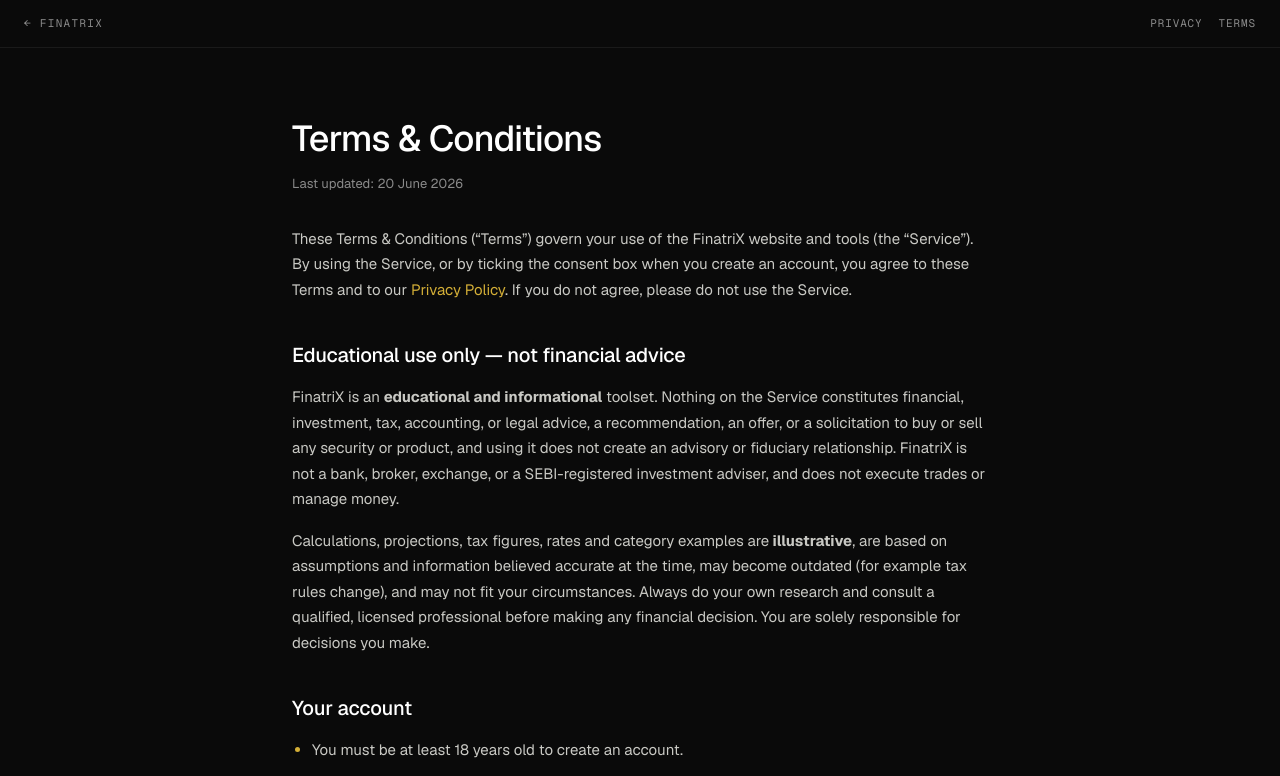
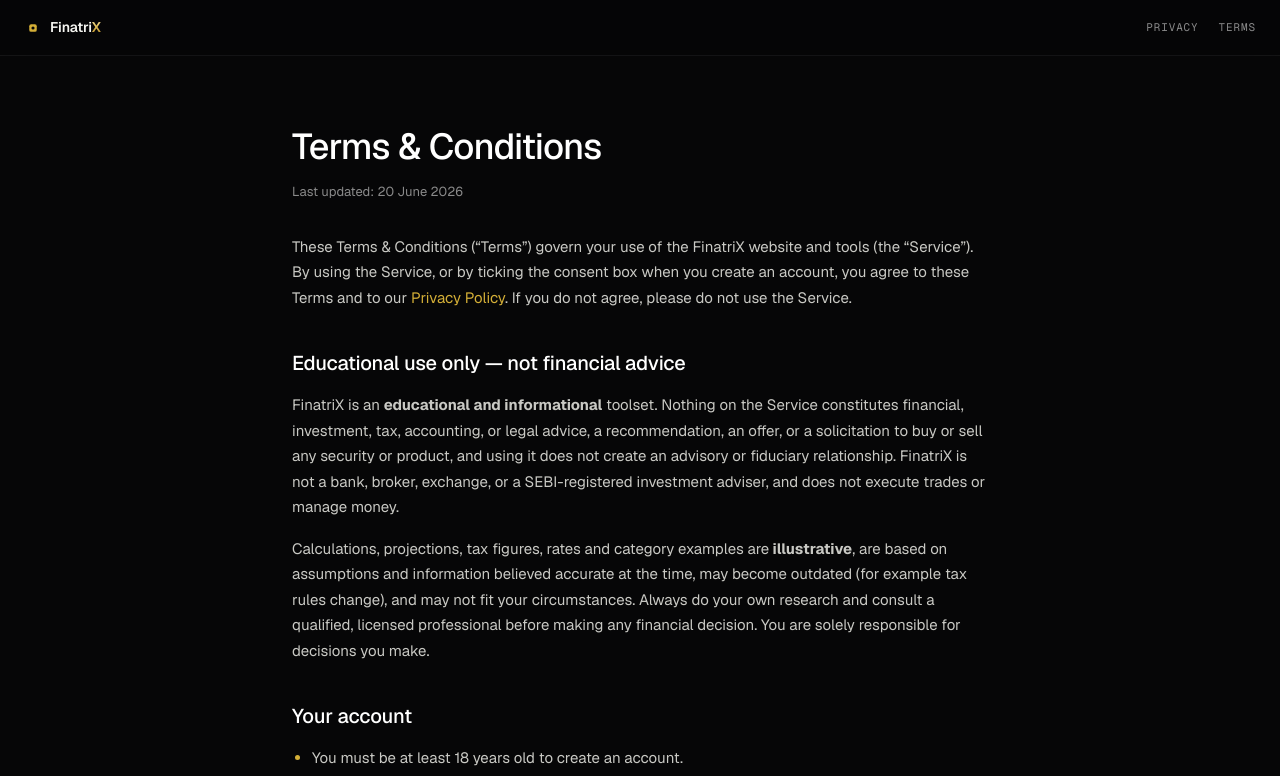
Before and after one commit to Finatrix/finatrix-kimi-agent, a React (Vite) app: page /terms in a window 1280 px wide. Shown: the top 776 px of the page. Built offline with nearby package versions, Linux system fonts and the light colour scheme; no server answers.

Commit message:
V3 review: unify legal-page + 404 branding, consistent profile sign-out button

```diff
--- a/src/components/LegalPage.tsx
+++ b/src/components/LegalPage.tsx
@@ -11,19 +11,22 @@
   children: ReactNode;
 }) {
   return (
-    <div className="min-h-screen bg-[#0A0A0A] text-[#E8E8E3]">
-      <header className="sticky top-0 z-50 flex items-center justify-between h-12 px-4 sm:px-6 bg-[#0A0A0A] border-b border-[#1A1A1A]">
-        <Link
-          to="/"
-          className="font-mono text-[11px] uppercase tracking-[0.12em] text-[#8A8A8A] hover:text-[#F5F5F0] transition-colors"
-        >
-          ← FinatriX
+    <div className="min-h-screen bg-[#060607] text-[#E8E8E3]">
+      <header className="sticky top-0 z-50 flex items-center justify-between h-14 px-4 sm:px-6 bg-[#060607]/80 backdrop-blur-[14px] border-b border-white/[0.06]">
+        <Link to="/" aria-label="FinatriX home" className="flex items-center gap-2 group">
+          <svg width="18" height="18" viewBox="0 0 24 24" aria-hidden="true">
+            <rect x="7" y="7" width="10" height="10" rx="2.5" fill="#D4AF37" />
+            <circle cx="12" cy="12" r="2.1" fill="#060607" />
+          </svg>
+          <span className="font-semibold text-[14px] tracking-[-0.01em] text-[#F5F5F0] group-hover:text-[#D4AF37] transition-colors">
+            Finatri<span className="fx-gold-text">X</span>
+          </span>
         </Link>
-        <div className="flex gap-4 font-mono text-[11px] uppercase tracking-[0.08em]">
-          <Link to="/privacy" className="text-[#8A8A8A] hover:text-[#D4AF37]">
+        <div className="flex gap-5 font-mono text-[11px] uppercase tracking-[0.08em]">
+          <Link to="/privacy" className="text-[#8A8A8A] hover:text-[#D4AF37] transition-colors">
             Privacy
           </Link>
-          <Link to="/terms" className="text-[#8A8A8A] hover:text-[#D4AF37]">
+          <Link to="/terms" className="text-[#8A8A8A] hover:text-[#D4AF37] transition-colors">
             Terms
           </Link>
         </div>
--- a/src/pages/NotFound.tsx
+++ b/src/pages/NotFound.tsx
@@ -2,8 +2,9 @@
 
 export default function NotFound() {
   return (
-    <div className="min-h-screen bg-[#0A0A0A] text-[#F5F5F0] flex flex-col items-center justify-center px-6 text-center">
-      <span className="font-mono text-[11px] uppercase tracking-[0.18em] text-[#D4AF37] mb-4">
+    <div className="relative min-h-[100dvh] overflow-hidden bg-[#060607] text-[#F5F5F0] flex flex-col items-center justify-center px-6 text-center">
+      <div className="pointer-events-none absolute left-1/2 top-1/2 h-[55vh] w-[55vh] -translate-x-1/2 -translate-y-1/2 rounded-full blur-[120px] opacity-[0.16]" style={{ background: 'radial-gradient(circle, #E6C766 0%, #9c7a26 40%, transparent 70%)' }} />
+      <span className="relative font-mono text-[11px] uppercase tracking-[0.18em] text-[#D4AF37] mb-4">
         Error 404
       </span>
       <h1 className="text-[52px] sm:text-[84px] font-medium tracking-[-0.03em] leading-none">
--- a/src/pages/Profile.tsx
+++ b/src/pages/Profile.tsx
@@ -102,7 +102,7 @@
         onClick={() => {
           void signOut().then(() => navigate('/'));
         }}
-        className="mt-4 w-full border border-[#1A1A1A] text-[#8A8A8A] hover:text-white hover:border-[#8A8A8A] font-mono text-[12px] uppercase tracking-[0.08em] py-3.5 transition-colors"
+        className="mt-4 w-full rounded-full border border-white/[0.12] text-[#8A8A8A] hover:text-white hover:border-white/[0.3] font-mono text-[12px] uppercase tracking-[0.08em] py-3.5 transition-colors"
       >
         Sign out
       </button>
```
